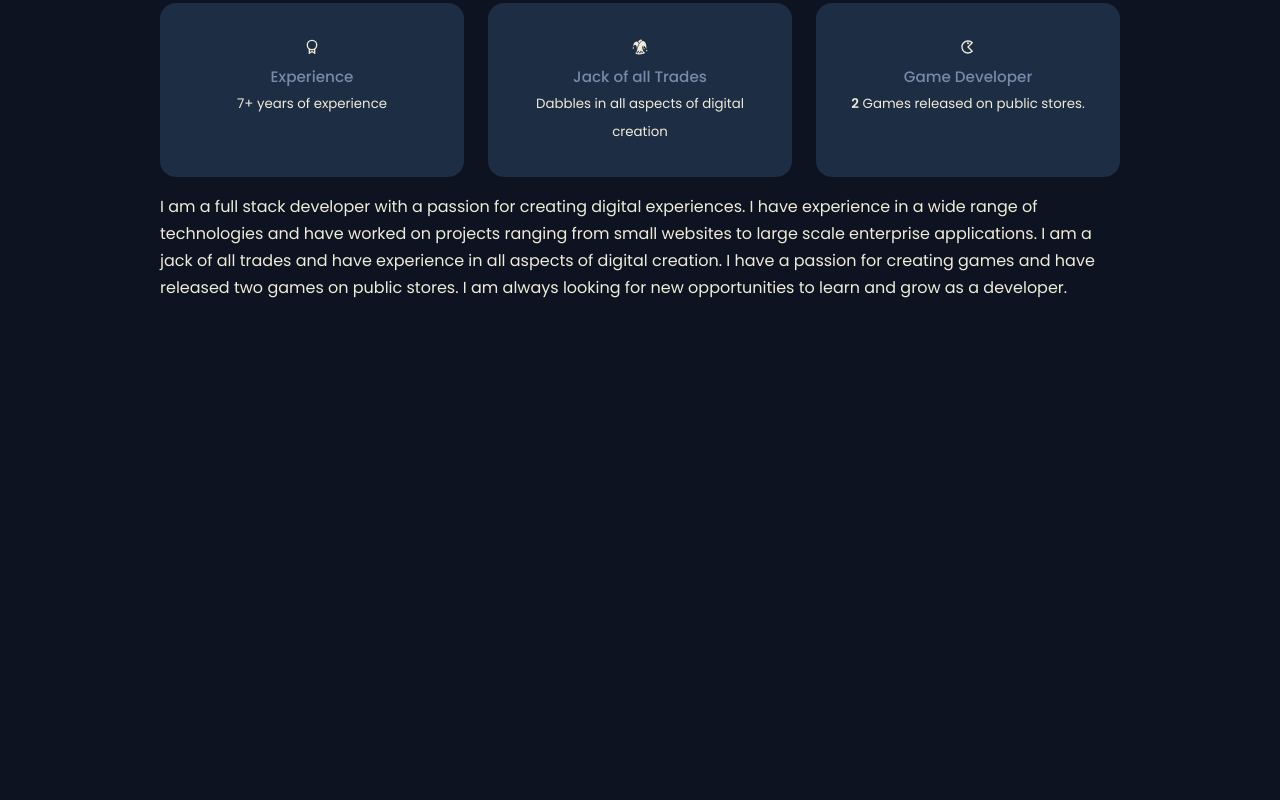
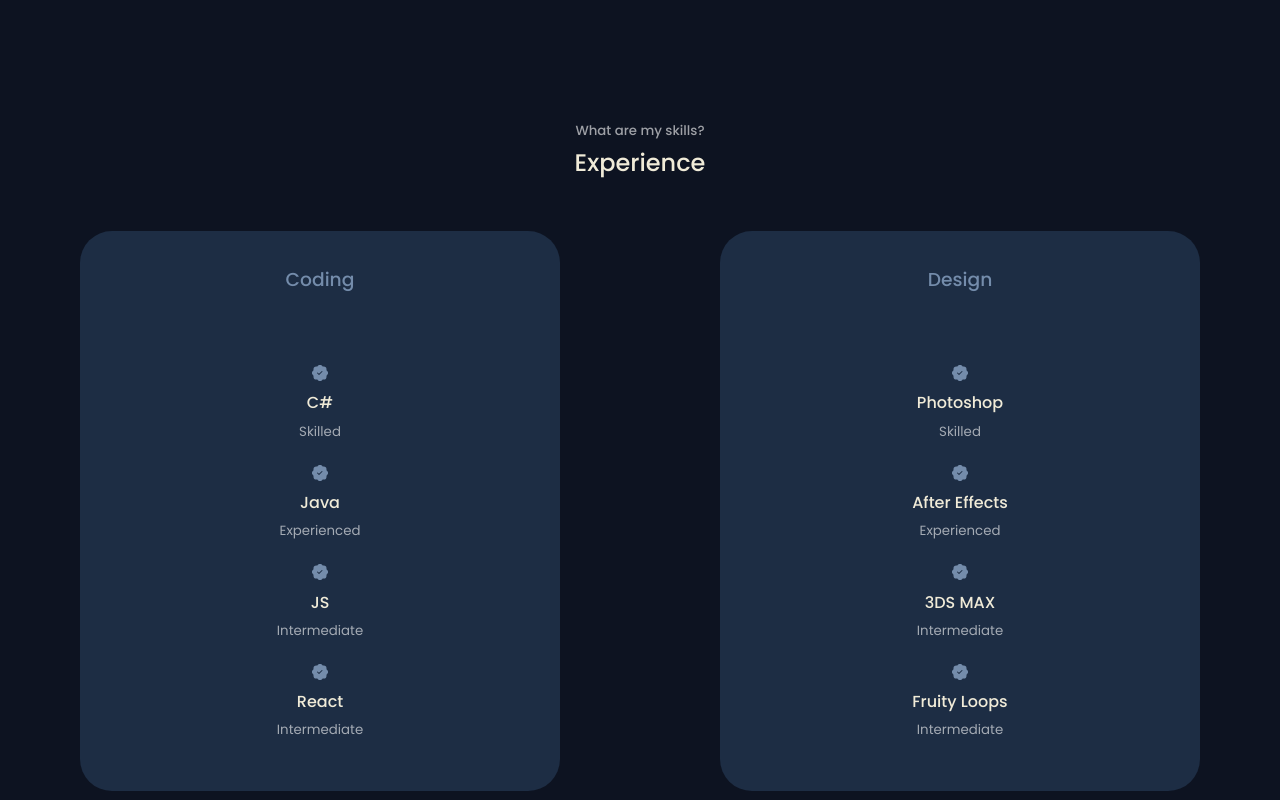
Before and after one commit to willkoman/portfolio, a React (Create React App) app: page / in a window 1280 px wide. Shown: the part 1960-2760 px from the top of the page. Built offline with nearby package versions, Linux system fonts and the light colour scheme.

Commit message:
cleanup and responsiveness

```diff
--- a/src/components/experience/experience.css
+++ b/src/components/experience/experience.css
@@ -80,9 +80,15 @@
     }
 
 
+@media screen and (min-width: 1150px) {
+    #experience{
+        margin-top: 60vh;
+    }
+
+}
  @media screen and (max-width: 960px) {
     #experience{
-        margin-top: 80vh;
+        margin-top: 100vh;
     }
 
 }
--- a/src/components/header/Header.jsx
+++ b/src/components/header/Header.jsx
@@ -8,13 +8,11 @@
     return (
     <header>
         <section id="header">
-
             <div className="container header__container">
                 <h5>Heyo, I'm</h5>
                 <h1>Will Krasnov</h1>
                 <h5 className="text-light">Game Developer and Full Stack Student</h5>
                 <CTA/>
-
                 <div className="me">
                     <img src={Me} alt="Will Krasnov" />
                 </div>
--- a/src/components/header/header.css
+++ b/src/components/header/header.css
@@ -82,7 +82,11 @@
     -o-transform: rotate(90deg);
 }
 
-
+@media screen and (min-width: 768px){
+    header {
+        height: 50vmax;
+    }
+}
 @media screen and (max-width: 768px) {
     header {
         height: 80vmax;
```
Lines whose indentation alone changed are shown as unchanged.
